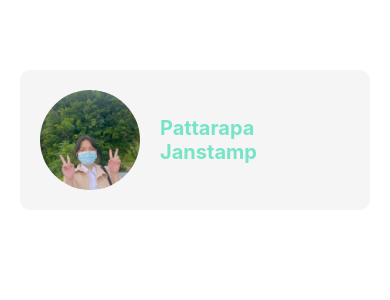
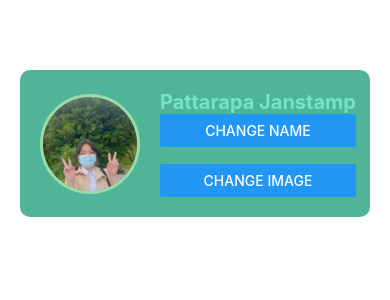
Before and after one commit to PentaYukina/2213110584_ReactNative, a React Native app: screen / in a window 390 px wide. Shown: the top 300 px of the page. Built offline with nearby package versions, Linux system fonts and the light colour scheme.

Commit message:
Practice1_Ch04_ReactHook

```diff
--- a/components/ProfileScreen.tsx
+++ b/components/ProfileScreen.tsx
@@ -1,14 +1,28 @@
-import { StyleSheet, Text, View ,Image} from 'react-native'
-import React from 'react'
+import { StyleSheet, Text, View ,Image,Button} from 'react-native'
+import React, { useState } from 'react'
 import styles from '../styles/styles';
 
 const ProfileScreen = ():React.JSX.Element => {
     const proflieImage = require("../assets/01.jpg");
+    const proflieImage1 = require("../assets/02.jpg");
+    const [name,setName] = useState("Pattarapa Janstamp");
+    const [image,setImage] = useState(proflieImage);
+    const handleChangeName = ()=>{
+        setName("New Name")
+    }
+    const handleChangeImage = ()=>{
+        setImage(proflieImage1)
+    }
   return (
     <View style={styles.container}>
         <View style={styles.profileContainer}>
-            <Image source={proflieImage} style={styles.proflieImage}/>
-            <Text style={styles.profileName}>Pattarapa Janstamp</Text>
+            <Image source={image} style={styles.proflieImage}/>
+            <View>
+            <Text style={styles.profileName}>{name}</Text>
+            <Button title = "Change Name" onPress={handleChangeName}/>
+            <Text>{"\n"}</Text>
+            <Button title = "Change Image" onPress={handleChangeImage}/>
+            </View>
         </View>
     </View>
   )
--- a/styles/styles.ts
+++ b/styles/styles.ts
@@ -10,7 +10,9 @@ const styles = StyleSheet.create({
         borderRadius:50,
         width:100,
         height:100,
-        marginRight:20
+        marginRight:20,
+        borderColor:"#9CDBA6",
+        borderWidth:3
     },
     profileContainer:{
         flexDirection:"row",
@@ -18,8 +20,8 @@ const styles = StyleSheet.create({
         width:"100%",
         padding:20,
         borderRadius:10,
-        backgroundColor:"#f5f5f5",
-        elevation:10,
+        backgroundColor:"#50B498",
+        elevation:30,
         marginTop:50
     },
     profileName:{
```
Also changed, not shown: assets/02.jpg (renamed from assets/2213110584.jpg).
